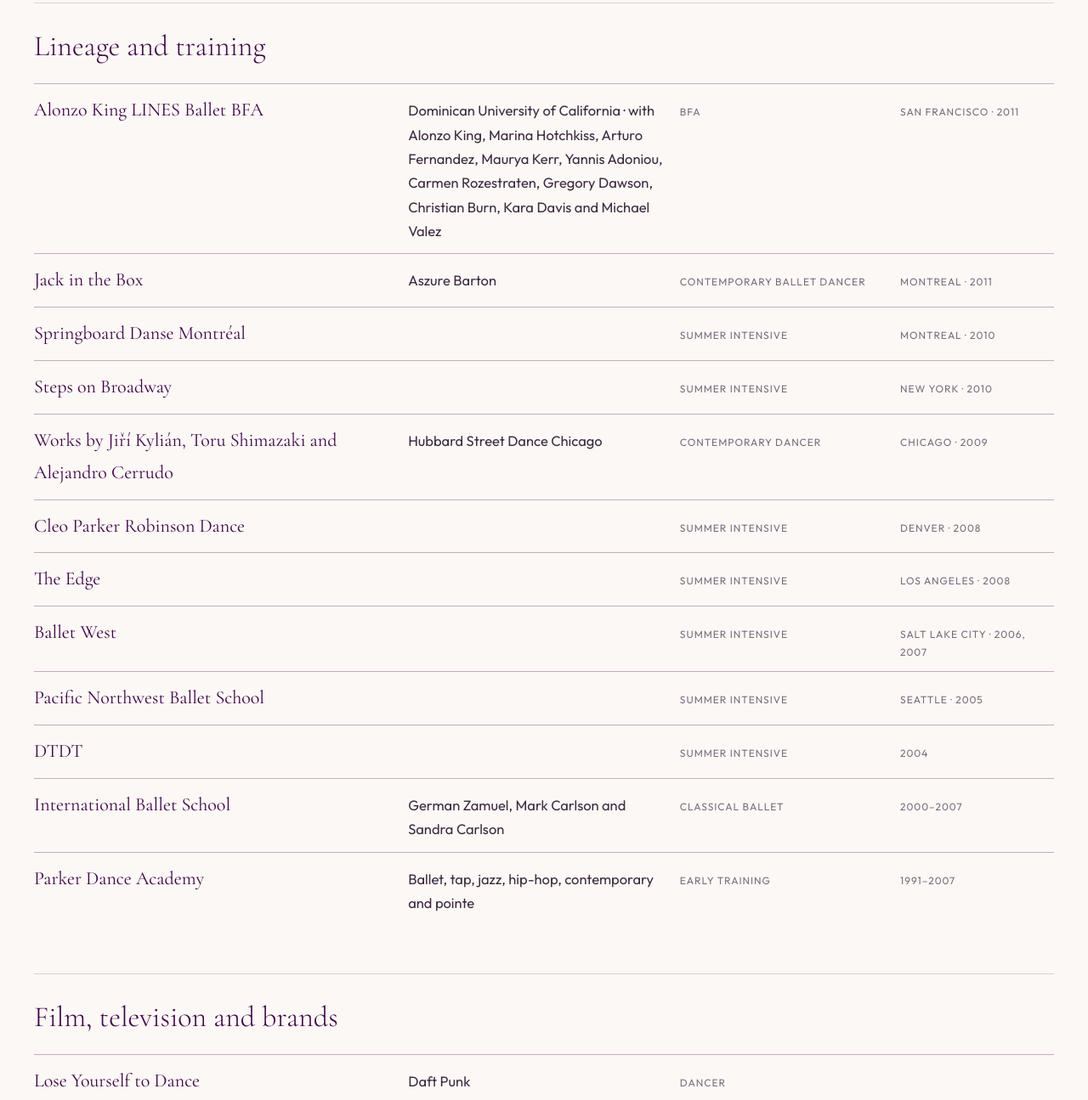
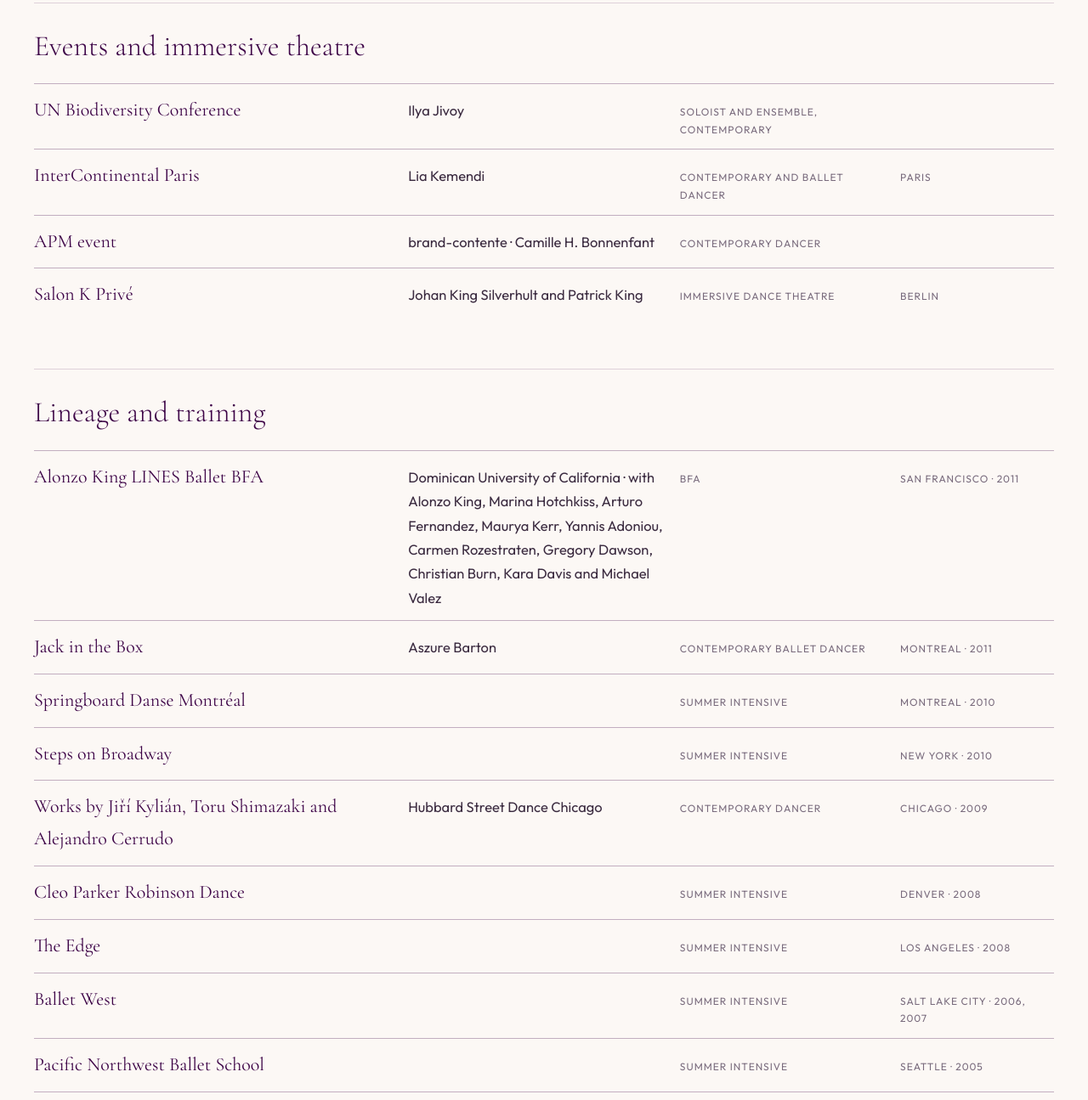
Before and after one commit to corinakinnear-beep/corinakinnear-beep.github.io, a plain HTML site: page moves/performing/index.html in a window 1280 px wide. Shown: the part 2366-3661 px from the top of the page at 85% size. Drawn offline with nearby package versions, Linux system fonts and the light colour scheme.

Commit message:
Performing: four new credits, Events and immersive theatre, links to websites

```diff
--- a/moves/performing/index.html
+++ b/moves/performing/index.html
@@ -50,46 +50,53 @@
   <section class="wrap">
     <div class="credlist">
       <h2>Opera and ballet</h2>
-      <div class="row"><span class="w">Elektra · La Rondine · Parsifal · Les Huguenots</span><span class="c">Deutsche Oper Berlin</span><span class="r">Contemporary dancer</span><span class="y">Berlin · 2015–2018</span></div>
-      <div class="row"><span class="w">La Traviata</span><span class="c">Los Angeles Opera</span><span class="r">Classical dancer</span><span class="y">Los Angeles · 2019</span></div>
+      <div class="row"><span class="w">Elektra · La Rondine · Parsifal · Les Huguenots</span><span class="c"><a class="xl" href="https://deutscheoperberlin.de" target="_blank" rel="noopener">Deutsche Oper Berlin</a></span><span class="r">Contemporary dancer</span><span class="y">Berlin · 2015–2018</span></div>
+      <div class="row"><span class="w">La Traviata</span><span class="c"><a class="xl" href="https://www.laopera.org" target="_blank" rel="noopener">Los Angeles Opera</a></span><span class="r">Classical dancer</span><span class="y">Los Angeles · 2019</span></div>
       <div class="row"><span class="w">Ode to Joy</span><span class="c">Deutsches Fernsehballett</span><span class="r">Ballet dancer, pointe</span><span class="y">Berlin · 2015</span></div>
-      <div class="row"><span class="w">Ocean</span><span class="c">Alonzo King LINES Ballet</span><span class="r">Ballet dancer</span><span class="y">San Francisco · 2009</span></div>
+      <div class="row"><span class="w">Ocean</span><span class="c"><a class="xl" href="https://www.linesballet.org" target="_blank" rel="noopener">Alonzo King LINES Ballet</a></span><span class="r">Ballet dancer</span><span class="y">San Francisco · 2009</span></div>
     </div>
     <div class="credlist">
       <h2>Companies and choreographers</h2>
-      <div class="row"><span class="w">Fish</span><span class="c">Mike Tyus</span><span class="r">Dancer</span><span class="y">Los Angeles · 2021</span></div>
-      <div class="row"><span class="w">Dream Eaters</span><span class="c">Invertigo Dance Theatre</span><span class="r">Contemporary dancer</span><span class="y">Los Angeles · 2021</span></div>
-      <div class="row"><span class="w">Formula and Fairy Tales</span><span class="c">Invertigo Dance Theatre</span><span class="r">Contemporary dancer</span><span class="y">Gainesville · 2020</span></div>
-      <div class="row"><span class="w">Beef</span><span class="c">Luke Zender</span><span class="r">Dancer</span><span class="y">New York and Jackson, Wyoming · 2018–2019</span></div>
-      <div class="row"><span class="w">Impaired Judgment in Slow Motion</span><span class="c">MiMoDa Movement Theater</span><span class="r">Dance-theatre dancer</span><span class="y">Los Angeles · 2013–2015</span></div>
-      <div class="row"><span class="w">Fly Away</span><span class="c">Arrogant Elbow (Sarah Elgart)</span><span class="r">Contemporary dancer</span><span class="y">LAX, Los Angeles · 2013</span></div>
-      <div class="row"><span class="w">Molly Maps</span><span class="c">Mecca Vazie Andrews</span><span class="r">Contemporary dancer</span><span class="y">REDCAT, Los Angeles · 2013</span></div>
-      <div class="row"><span class="w">After It Happened</span><span class="c">Laura Karlin</span><span class="r">Contemporary dancer</span><span class="y">Los Angeles · 2012</span></div>
+      <div class="row"><span class="w">Fish</span><span class="c"><a class="xl" href="https://www.miketyus.com" target="_blank" rel="noopener">Mike Tyus</a></span><span class="r">Dancer</span><span class="y">Los Angeles · 2021</span></div>
+      <div class="row"><span class="w">Dream Eaters</span><span class="c"><a class="xl" href="https://www.invertigodance.org" target="_blank" rel="noopener">Invertigo Dance Theatre</a></span><span class="r">Contemporary dancer</span><span class="y">Los Angeles · 2021</span></div>
+      <div class="row"><span class="w">Formula and Fairy Tales</span><span class="c"><a class="xl" href="https://www.invertigodance.org" target="_blank" rel="noopener">Invertigo Dance Theatre</a></span><span class="r">Contemporary dancer</span><span class="y">Gainesville · 2020</span></div>
+      <div class="row"><span class="w">Beef</span><span class="c"><a class="xl" href="https://www.lukedakotazender.com" target="_blank" rel="noopener">Luke Zender</a></span><span class="r">Dancer</span><span class="y">New York and Jackson, Wyoming · 2018–2019</span></div>
+      <div class="row"><span class="w">Impaired Judgment in Slow Motion</span><span class="c"><a class="xl" href="https://mimodajazzostudio.com" target="_blank" rel="noopener">MiMoDa Movement Theater</a></span><span class="r">Dance-theatre dancer</span><span class="y">Los Angeles · 2013–2015</span></div>
+      <div class="row"><span class="w">Fly Away</span><span class="c"><a class="xl" href="http://sarahelgart.com" target="_blank" rel="noopener">Arrogant Elbow (Sarah Elgart)</a></span><span class="r">Contemporary dancer</span><span class="y">LAX, Los Angeles · 2013</span></div>
+      <div class="row"><span class="w">Molly Maps</span><span class="c"><a class="xl" href="https://www.meccavazieandrews.com" target="_blank" rel="noopener">Mecca Vazie Andrews</a></span><span class="r">Contemporary dancer</span><span class="y">REDCAT, Los Angeles · 2013</span></div>
+      <div class="row"><span class="w">After It Happened</span><span class="c"><a class="xl" href="https://www.invertigodance.org" target="_blank" rel="noopener">Laura Karlin</a></span><span class="r">Contemporary dancer</span><span class="y">Los Angeles · 2012</span></div>
       <div class="row"><span class="w">Nyau</span><span class="c">Gibson Muriva</span><span class="r">Contemporary and African dancer</span><span class="y">Montreal · 2011–2012</span></div>
-      <div class="row"><span class="w">Dynamic Inquiry</span><span class="c">Nathan Trice</span><span class="r">Contemporary dancer</span><span class="y">San Francisco · 2010</span></div>
-      <div class="row"><span class="w">Q</span><span class="c">Yannis Adoniou</span><span class="r">Contemporary dancer</span><span class="y">San Francisco · 2010</span></div>
+      <div class="row"><span class="w">Dynamic Inquiry</span><span class="c"><a class="xl" href="http://www.nathantricerituals.com" target="_blank" rel="noopener">Nathan Trice</a></span><span class="r">Contemporary dancer</span><span class="y">San Francisco · 2010</span></div>
+      <div class="row"><span class="w">Q</span><span class="c"><a class="xl" href="http://www.kunst-stoff.org" target="_blank" rel="noopener">Yannis Adoniou</a></span><span class="r">Contemporary dancer</span><span class="y">San Francisco · 2010</span></div>
+    </div>
+    <div class="credlist">
+      <h2>Events and immersive theatre</h2>
+      <div class="row"><span class="w">UN Biodiversity Conference</span><span class="c"><a class="xl" href="https://jivoydance.com" target="_blank" rel="noopener">Ilya Jivoy</a></span><span class="r">Soloist and ensemble, contemporary</span><span class="y"></span></div>
+      <div class="row"><span class="w"><a class="xl" href="https://parislegrand.intercontinental.com/en/" target="_blank" rel="noopener">InterContinental Paris</a></span><span class="c"><a class="xl" href="https://www.liakemendi.com" target="_blank" rel="noopener">Lia Kemendi</a></span><span class="r">Contemporary and ballet dancer</span><span class="y">Paris</span></div>
+      <div class="row"><span class="w">APM event</span><span class="c"><a class="xl" href="http://brand-contente.com/" target="_blank" rel="noopener">brand-contente</a> · Camille H. Bonnenfant</span><span class="r">Contemporary dancer</span><span class="y"></span></div>
+      <div class="row"><span class="w"><a class="xl" href="https://www.salonkexperience.com/prive" target="_blank" rel="noopener">Salon K Privé</a></span><span class="c"><a class="xl" href="https://www.salonkexperience.com/founders" target="_blank" rel="noopener">Johan King Silverhult</a> and <a class="xl" href="https://www.salonkexperience.com/founders" target="_blank" rel="noopener">Patrick King</a></span><span class="r">Immersive dance theatre</span><span class="y">Berlin</span></div>
     </div>
     <div class="credlist">
       <h2>Lineage and training</h2>
-      <div class="row"><span class="w">Alonzo King LINES Ballet BFA</span><span class="c">Dominican University of California · with Alonzo King, Marina Hotchkiss, Arturo Fernandez, Maurya Kerr, Yannis Adoniou, Carmen Rozestraten, Gregory Dawson, Christian Burn, Kara Davis and Michael Valez</span><span class="r">BFA</span><span class="y">San Francisco · 2011</span></div>
-      <div class="row"><span class="w">Jack in the Box</span><span class="c">Aszure Barton</span><span class="r">Contemporary ballet dancer</span><span class="y">Montreal · 2011</span></div>
-      <div class="row"><span class="w">Springboard Danse Montréal</span><span class="c"></span><span class="r">Summer intensive</span><span class="y">Montreal · 2010</span></div>
-      <div class="row"><span class="w">Steps on Broadway</span><span class="c"></span><span class="r">Summer intensive</span><span class="y">New York · 2010</span></div>
-      <div class="row"><span class="w">Works by Jiří Kylián, Toru Shimazaki and Alejandro Cerrudo</span><span class="c">Hubbard Street Dance Chicago</span><span class="r">Contemporary dancer</span><span class="y">Chicago · 2009</span></div>
-      <div class="row"><span class="w">Cleo Parker Robinson Dance</span><span class="c"></span><span class="r">Summer intensive</span><span class="y">Denver · 2008</span></div>
+      <div class="row"><span class="w"><a class="xl" href="https://dominican.edu/academics/undergraduate-programs/dancelines-ballet" target="_blank" rel="noopener">Alonzo King LINES Ballet BFA</a></span><span class="c"><a class="xl" href="https://dominican.edu/academics/undergraduate-programs/dancelines-ballet" target="_blank" rel="noopener">Dominican University of California</a> · with <a class="xl" href="https://www.linesballet.org" target="_blank" rel="noopener">Alonzo King</a>, Marina Hotchkiss, Arturo Fernandez, <a class="xl" href="http://tinypistol.com" target="_blank" rel="noopener">Maurya Kerr</a>, <a class="xl" href="http://www.kunst-stoff.org" target="_blank" rel="noopener">Yannis Adoniou</a>, Carmen Rozestraten, <a class="xl" href="https://dawsondancesf.org" target="_blank" rel="noopener">Gregory Dawson</a>, Christian Burn, Kara Davis and Michael Valez</span><span class="r">BFA</span><span class="y">San Francisco · 2011</span></div>
+      <div class="row"><span class="w">Jack in the Box</span><span class="c"><a class="xl" href="https://www.aszurebarton.com" target="_blank" rel="noopener">Aszure Barton</a></span><span class="r">Contemporary ballet dancer</span><span class="y">Montreal · 2011</span></div>
+      <div class="row"><span class="w"><a class="xl" href="https://www.springboarddanse.com/" target="_blank" rel="noopener">Springboard Danse Montréal</a></span><span class="c"></span><span class="r">Summer intensive</span><span class="y">Montreal · 2010</span></div>
+      <div class="row"><span class="w"><a class="xl" href="https://www.stepsnyc.com/" target="_blank" rel="noopener">Steps on Broadway</a></span><span class="c"></span><span class="r">Summer intensive</span><span class="y">New York · 2010</span></div>
+      <div class="row"><span class="w">Works by Jiří Kylián, Toru Shimazaki and Alejandro Cerrudo</span><span class="c"><a class="xl" href="https://www.hubbardstreetdance.com" target="_blank" rel="noopener">Hubbard Street Dance Chicago</a></span><span class="r">Contemporary dancer</span><span class="y">Chicago · 2009</span></div>
+      <div class="row"><span class="w"><a class="xl" href="https://cleoparkerdance.org/" target="_blank" rel="noopener">Cleo Parker Robinson Dance</a></span><span class="c"></span><span class="r">Summer intensive</span><span class="y">Denver · 2008</span></div>
       <div class="row"><span class="w">The Edge</span><span class="c"></span><span class="r">Summer intensive</span><span class="y">Los Angeles · 2008</span></div>
-      <div class="row"><span class="w">Ballet West</span><span class="c"></span><span class="r">Summer intensive</span><span class="y">Salt Lake City · 2006, 2007</span></div>
-      <div class="row"><span class="w">Pacific Northwest Ballet School</span><span class="c"></span><span class="r">Summer intensive</span><span class="y">Seattle · 2005</span></div>
+      <div class="row"><span class="w"><a class="xl" href="https://www.academy.balletwest.org/summer" target="_blank" rel="noopener">Ballet West</a></span><span class="c"></span><span class="r">Summer intensive</span><span class="y">Salt Lake City · 2006, 2007</span></div>
+      <div class="row"><span class="w"><a class="xl" href="https://www.pnb.org/pnb-school/" target="_blank" rel="noopener">Pacific Northwest Ballet School</a></span><span class="c"></span><span class="r">Summer intensive</span><span class="y">Seattle · 2005</span></div>
       <div class="row"><span class="w">DTDT</span><span class="c"></span><span class="r">Summer intensive</span><span class="y">2004</span></div>
-      <div class="row"><span class="w">International Ballet School</span><span class="c">German Zamuel, Mark Carlson and Sandra Carlson</span><span class="r">Classical ballet</span><span class="y">2000–2007</span></div>
+      <div class="row"><span class="w"><a class="xl" href="https://internationalballetschool.net/" target="_blank" rel="noopener">International Ballet School</a></span><span class="c">German Zamuel, Mark Carlson and Sandra Carlson</span><span class="r">Classical ballet</span><span class="y">2000–2007</span></div>
       <div class="row"><span class="w">Parker Dance Academy</span><span class="c">Ballet, tap, jazz, hip-hop, contemporary and pointe</span><span class="r">Early training</span><span class="y">1991–2007</span></div>
     </div>
     <div class="credlist">
       <h2>Film, television and brands</h2>
-      <div class="row"><span class="w">Lose Yourself to Dance</span><span class="c">Daft Punk</span><span class="r">Dancer</span><span class="y"></span></div>
+      <div class="row"><span class="w">Lose Yourself to Dance</span><span class="c"><a class="xl" href="https://www.daftpunk.com" target="_blank" rel="noopener">Daft Punk</a></span><span class="r">Dancer</span><span class="y"></span></div>
       <div class="row"><span class="w">We Are Kindred — ballet film</span><span class="c"></span><span class="r">Dancer</span><span class="y">2018</span></div>
       <div class="row"><span class="w">L&#39;Oréal Professionnel tour · IAA Frankfurt</span><span class="c"></span><span class="r">Dancer</span><span class="y"></span></div>
-      <div class="row"><span class="w">Face Off</span><span class="c">Syfy</span><span class="r">Assistant choreographer</span><span class="y">Los Angeles · 2014</span></div>
+      <div class="row"><span class="w">Face Off</span><span class="c"><a class="xl" href="https://www.syfy.com" target="_blank" rel="noopener">Syfy</a></span><span class="r">Assistant choreographer</span><span class="y">Los Angeles · 2014</span></div>
     </div>
   </section>
   <section class="video">
```
